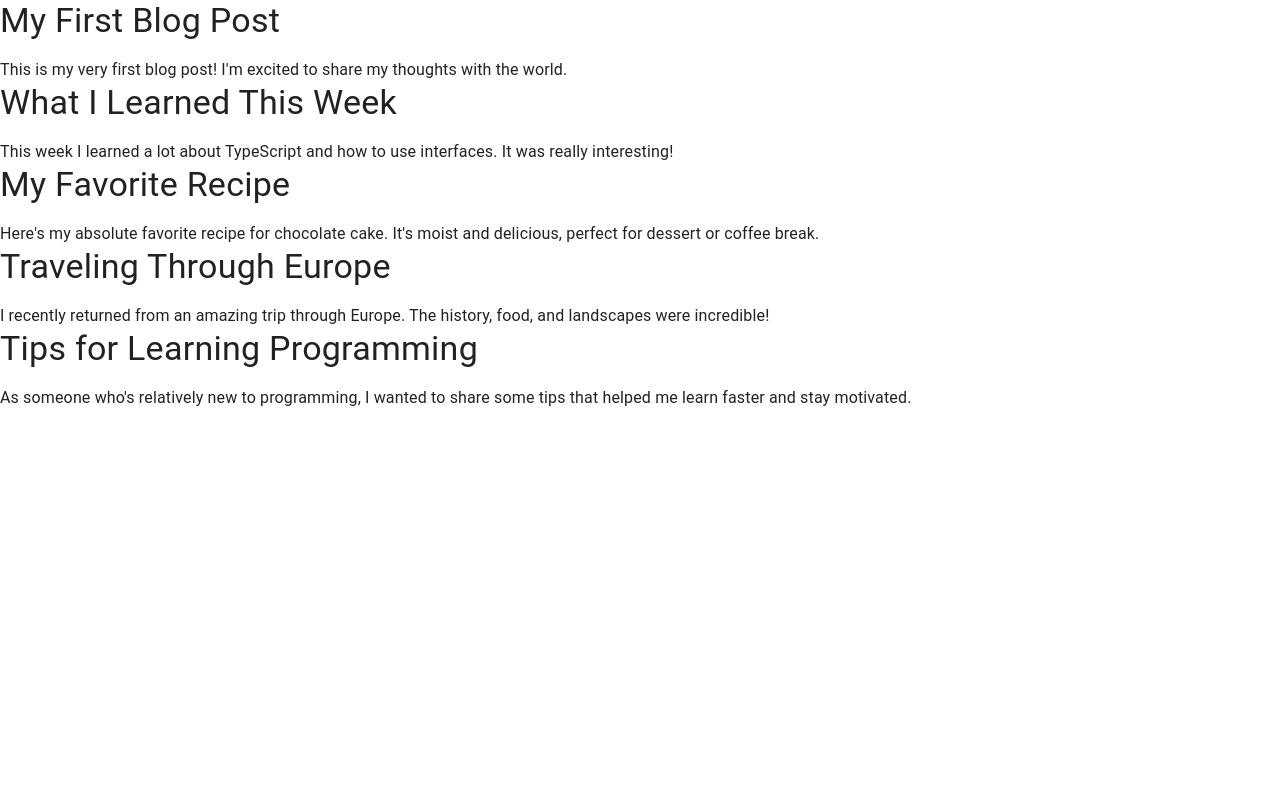
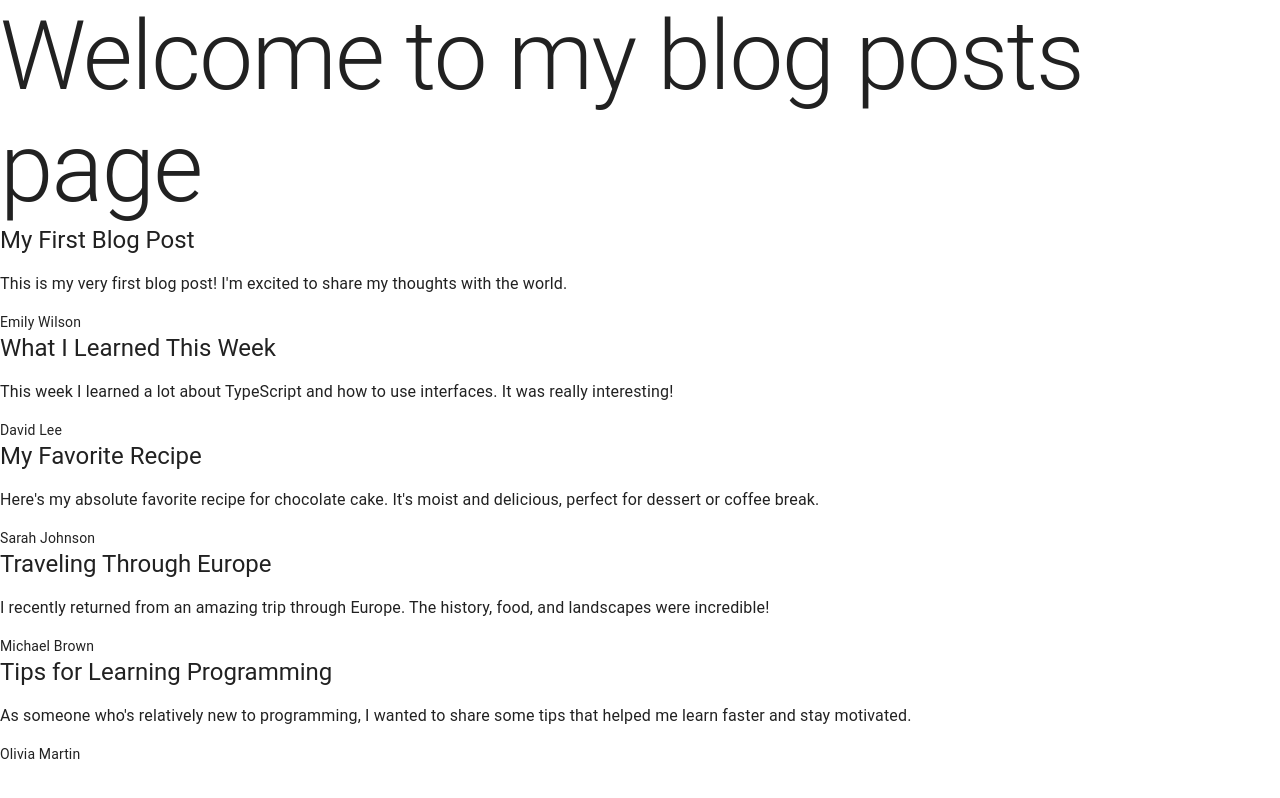
Before and after one commit to Davod0/Next.js-PostFlow, a Next.js app: page / in a window 1280 px wide. Built offline with nearby package versions, Linux system fonts and the light colour scheme.

Commit message:
Implemented PostCard

```diff
--- /dev/null
+++ b/app/components/PostCard.tsx
@@ -0,0 +1,17 @@
+import { Stack, Typography } from "@mui/material";
+import { Post } from "../data";
+
+
+interface Props {
+    post: Post;
+}
+
+export default function PostCard(props: Props) {
+    return (
+       <Stack key={props.post.id} spacing={2}>
+          <Typography variant="h5">{props.post.title}</Typography>
+          <Typography variant="body1">{props.post.content}</Typography>
+          <Typography variant="body2">{props.post.author}</Typography>
+       </Stack>
+    );
+}
--- a/app/page.tsx
+++ b/app/page.tsx
@@ -1,21 +1,18 @@
-import { Stack, Typography } from "@mui/material";
+import { Typography } from "@mui/material";
+import PostCard from "./components/PostCard";
 import { posts } from "./data";
 
 export default function Home() {
 
+    const postsList = posts;
+
   return (
-    <main>
-      {posts.map((post) => (
-          <Stack spacing={2} key={post.id}>
-              <Typography key={post.id} variant="h4">
-                {post.title}
-              </Typography>
-              <Typography key={post.id} variant="body1">
-                {post.content}
-              </Typography>
-          </Stack>
-            ))}
-    </main>
+       <main>
+        <Typography variant="h1">Welcome to my blog posts page</Typography>
 
+        {postsList.map((post) => (
+          <PostCard key={post.id} post={post} />
+        ))}
+       </main>
   );
 }
```
